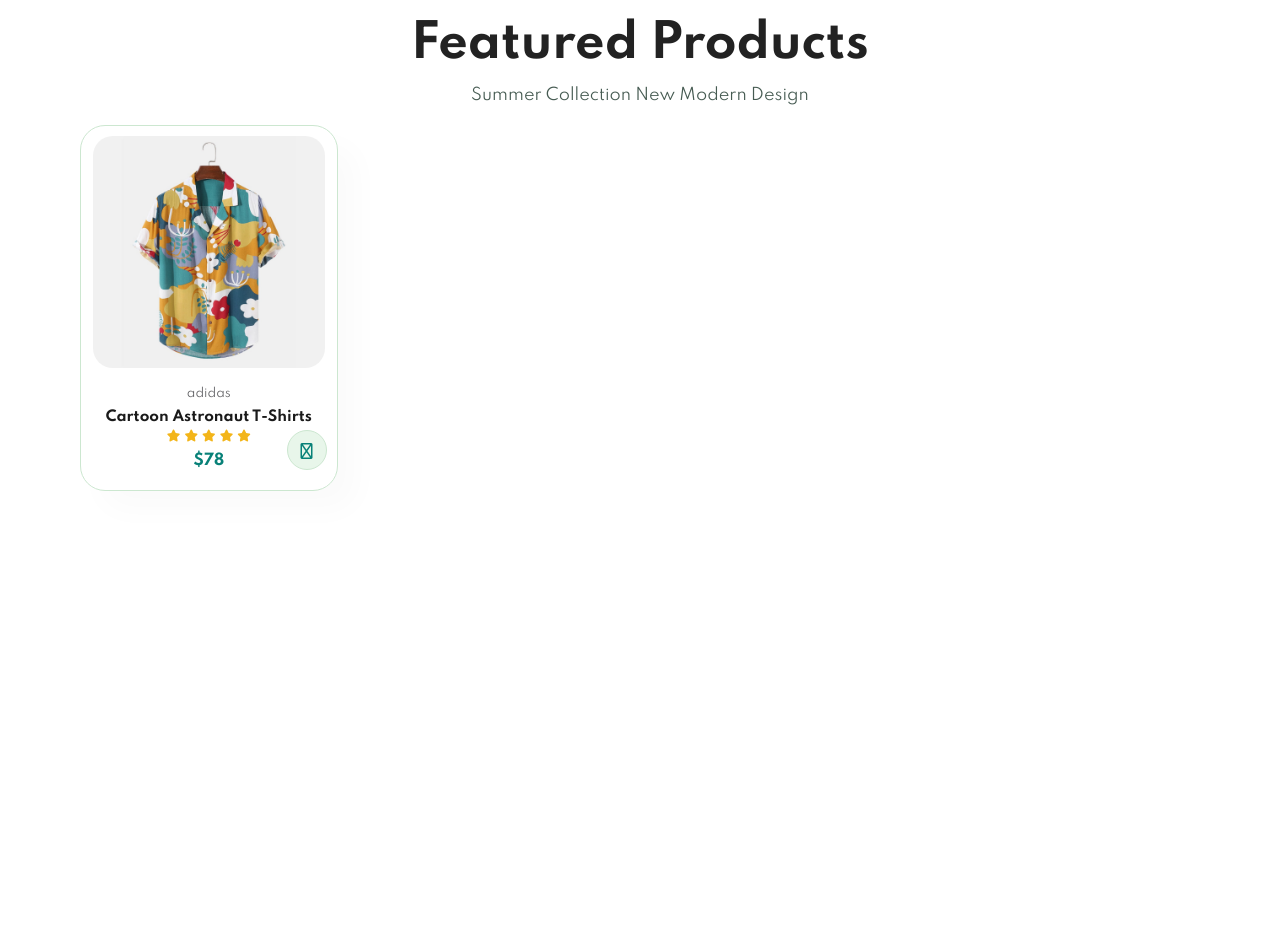
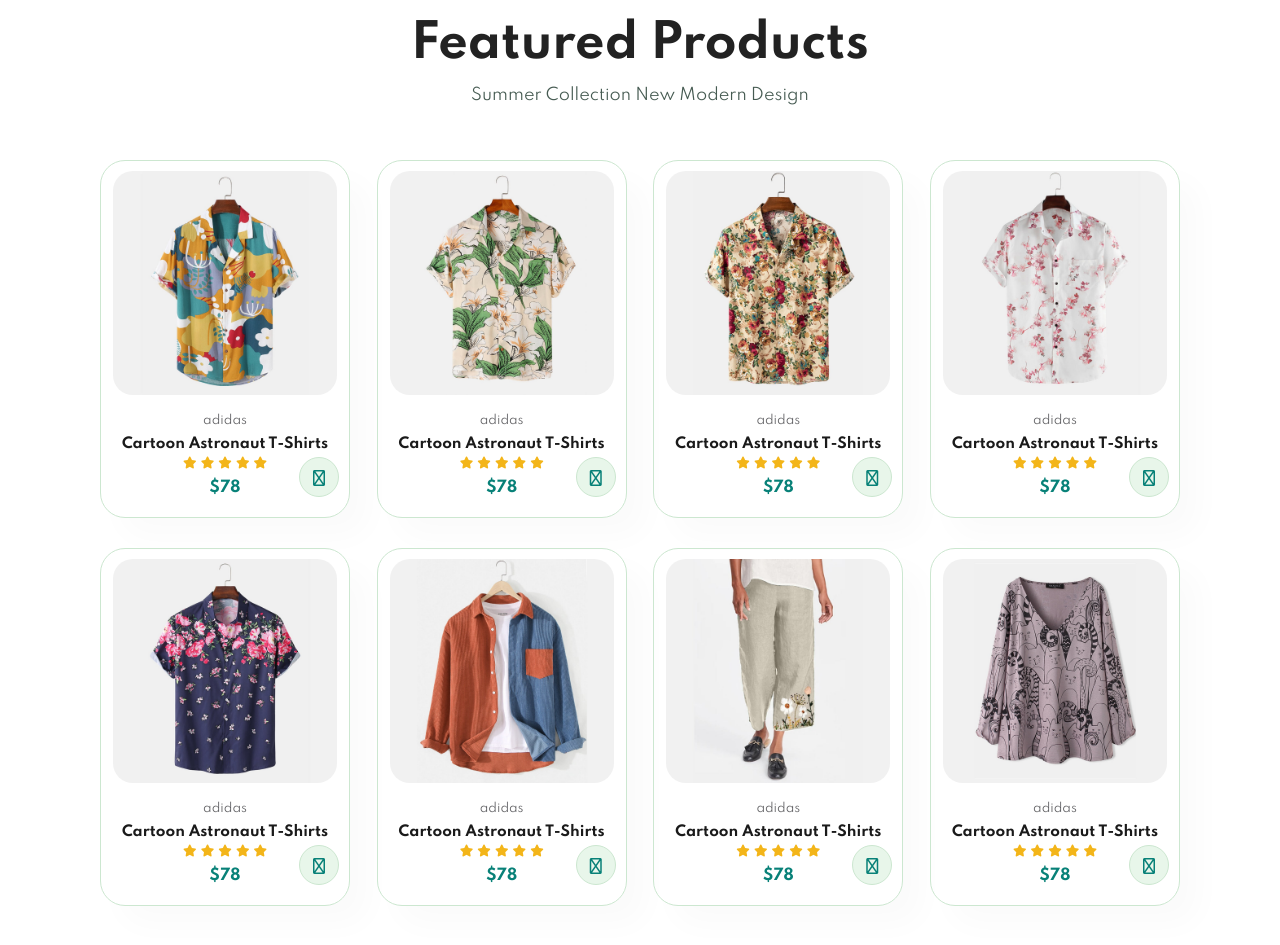
Before and after one commit to nkatha1/E-commerce-website, a plain HTML site: page index.html in a window 1280 px wide. Shown: the part 1100-2045 px from the top of the page. Before the commit the page ends 1646 px from the top, so only its background shows below. Drawn offline with Linux system fonts and the light colour scheme.

Commit message:
all feature product pushed

```diff
--- a/index.html
+++ b/index.html
@@ -84,6 +84,118 @@
                 </div>
                 <a href="#"><i class="fa-solid fa-cart-shopping cart"></i></a>
             </div>
+            <div class="pro">
+                <img src="images/products/f2.jpg" alt="">
+                <div class="des">
+                    <span>adidas</span>
+                    <h5>Cartoon Astronaut T-Shirts</h5>
+                    <div class="star">
+                        <i class="fas fa-star"></i>
+                        <i class="fas fa-star"></i>
+                        <i class="fas fa-star"></i>
+                        <i class="fas fa-star"></i>
+                        <i class="fas fa-star"></i>
+                    </div>
+                    <h4>$78</h4>
+                </div>
+                <a href="#"><i class="fa-solid fa-cart-shopping cart"></i></a>
+            </div>
+            <div class="pro">
+                <img src="images/products/f3.jpg" alt="">
+                <div class="des">
+                    <span>adidas</span>
+                    <h5>Cartoon Astronaut T-Shirts</h5>
+                    <div class="star">
+                        <i class="fas fa-star"></i>
+                        <i class="fas fa-star"></i>
+                        <i class="fas fa-star"></i>
+                        <i class="fas fa-star"></i>
+                        <i class="fas fa-star"></i>
+                    </div>
+                    <h4>$78</h4>
+                </div>
+                <a href="#"><i class="fa-solid fa-cart-shopping cart"></i></a>
+            </div>
+            <div class="pro">
+                <img src="images/products/f4.jpg" alt="">
+                <div class="des">
+                    <span>adidas</span>
+                    <h5>Cartoon Astronaut T-Shirts</h5>
+                    <div class="star">
+                        <i class="fas fa-star"></i>
+                        <i class="fas fa-star"></i>
+                        <i class="fas fa-star"></i>
+                        <i class="fas fa-star"></i>
+                        <i class="fas fa-star"></i>
+                    </div>
+                    <h4>$78</h4>
+                </div>
+                <a href="#"><i class="fa-solid fa-cart-shopping cart"></i></a>
+            </div>
+            <div class="pro">
+                <img src="images/products/f5.jpg" alt="">
+                <div class="des">
+                    <span>adidas</span>
+                    <h5>Cartoon Astronaut T-Shirts</h5>
+                    <div class="star">
+                        <i class="fas fa-star"></i>
+                        <i class="fas fa-star"></i>
+                        <i class="fas fa-star"></i>
+                        <i class="fas fa-star"></i>
+                        <i class="fas fa-star"></i>
+                    </div>
+                    <h4>$78</h4>
+                </div>
+                <a href="#"><i class="fa-solid fa-cart-shopping cart"></i></a>
+            </div>
+            <div class="pro">
+                <img src="images/products/f6.jpg" alt="">
+                <div class="des">
+                    <span>adidas</span>
+                    <h5>Cartoon Astronaut T-Shirts</h5>
+                    <div class="star">
+                        <i class="fas fa-star"></i>
+                        <i class="fas fa-star"></i>
+                        <i class="fas fa-star"></i>
+                        <i class="fas fa-star"></i>
+                        <i class="fas fa-star"></i>
+                    </div>
+                    <h4>$78</h4>
+                </div>
+                <a href="#"><i class="fa-solid fa-cart-shopping cart"></i></a>
+            </div>
+            <div class="pro">
+                <img src="images/products/f7.jpg" alt="">
+                <div class="des">
+                    <span>adidas</span>
+                    <h5>Cartoon Astronaut T-Shirts</h5>
+                    <div class="star">
+                        <i class="fas fa-star"></i>
+                        <i class="fas fa-star"></i>
+                        <i class="fas fa-star"></i>
+                        <i class="fas fa-star"></i>
+                        <i class="fas fa-star"></i>
+                    </div>
+                    <h4>$78</h4>
+                </div>
+                <a href="#"><i class="fa-solid fa-cart-shopping cart"></i></a>
+            </div>
+            <div class="pro">
+                <img src="images/products/f8.jpg" alt="">
+                <div class="des">
+                    <span>adidas</span>
+                    <h5>Cartoon Astronaut T-Shirts</h5>
+                    <div class="star">
+                        <i class="fas fa-star"></i>
+                        <i class="fas fa-star"></i>
+                        <i class="fas fa-star"></i>
+                        <i class="fas fa-star"></i>
+                        <i class="fas fa-star"></i>
+                    </div>
+                    <h4>$78</h4>
+                </div>
+                <a href="#"><i class="fa-solid fa-cart-shopping cart"></i></a>
+            </div>
         </div>
     </section>
 
--- a/style.css
+++ b/style.css
@@ -253,3 +253,11 @@ p {
     bottom: 20px;
     right: 10px;
 }
+
+#product1 .pro-container {
+    display: flex;
+    align-items: flex-start;
+    justify-content: space-between;
+    padding: 20px;
+    flex-wrap: wrap;
+}
```
